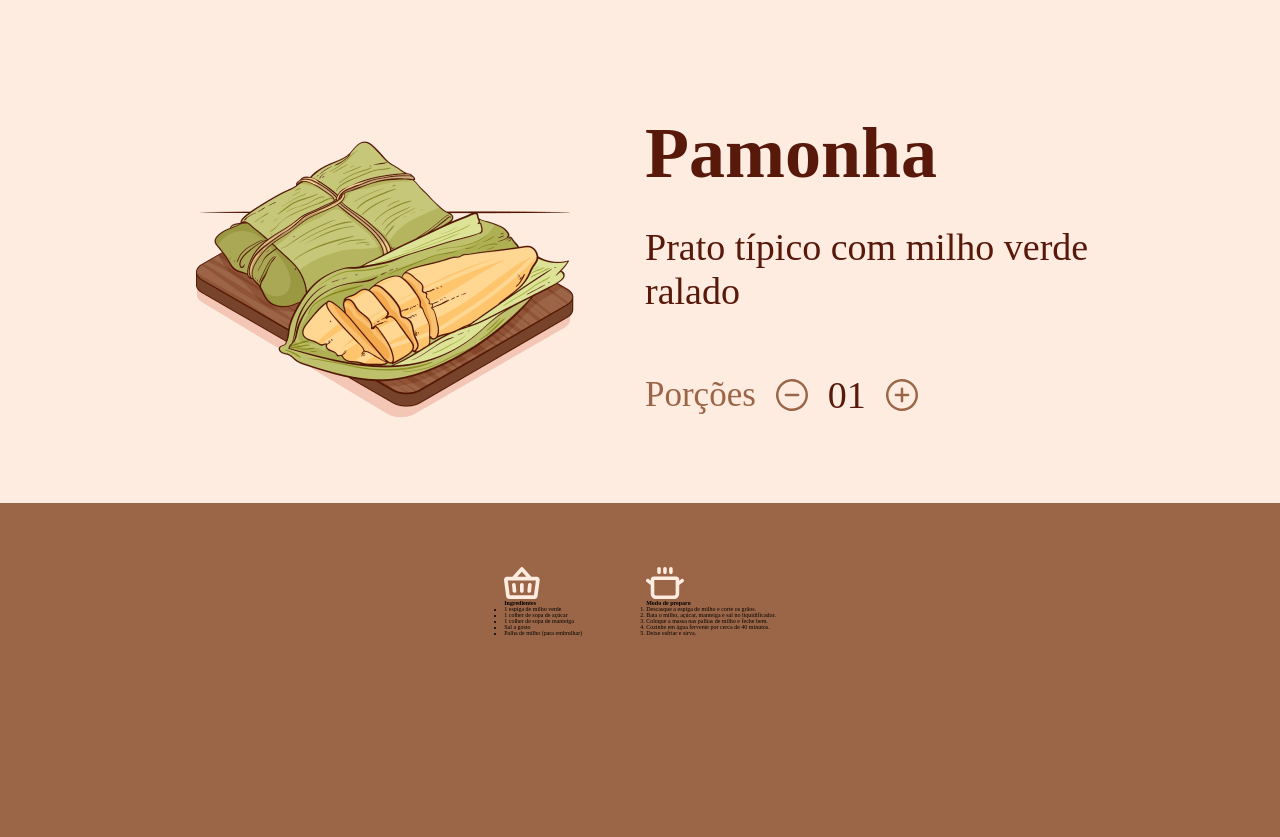
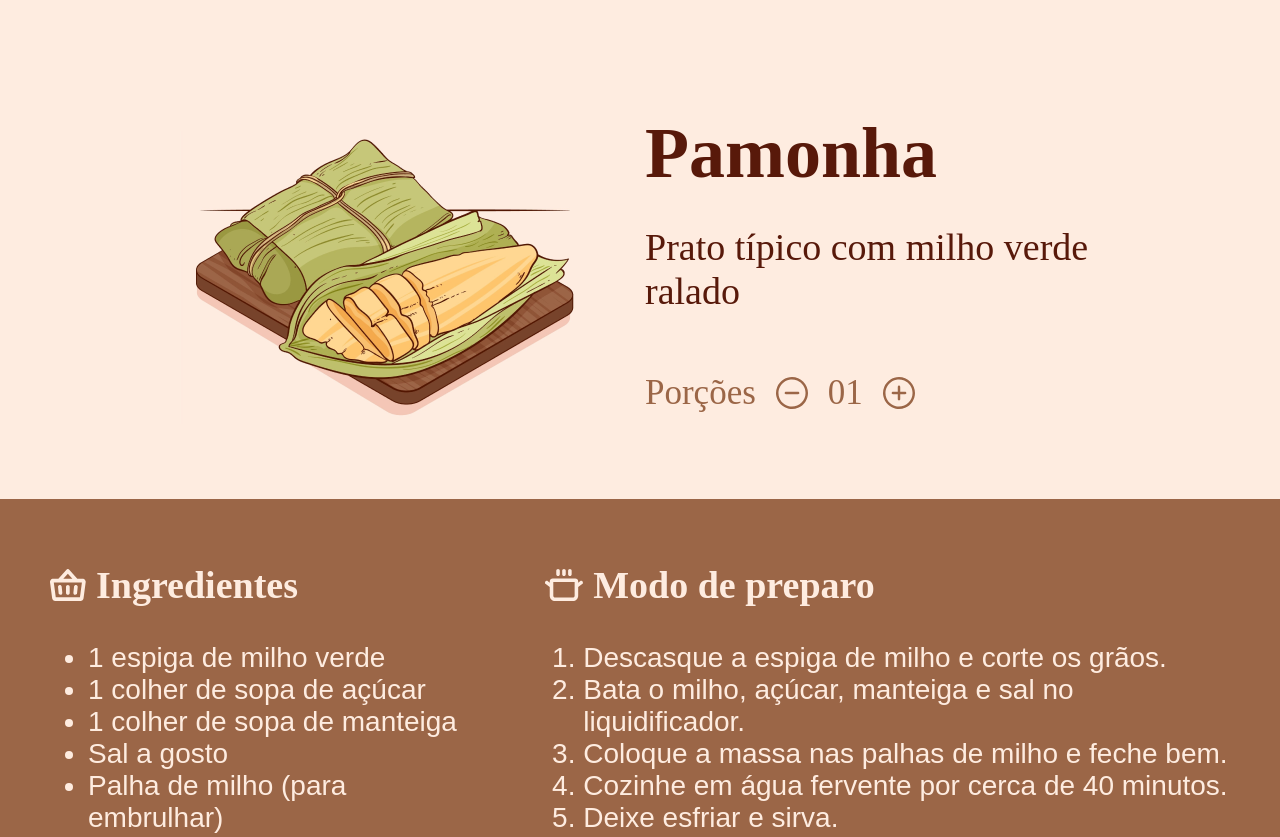
Before and after one commit to leticea/recipe-page, a plain HTML site: page index.html in a window 1280 px wide. Shown: the top 837 px of the page. Drawn offline with Linux system fonts and the light colour scheme.

Commit message:
feat(style.css): main styles

```diff
--- a/style.css
+++ b/style.css
@@ -10,6 +10,7 @@ body {
   height: 100vh;
   background-color: #feece0;
   overflow: hidden;
+  font-family: "source-serif-pro", serif;
 }
 
 .top {
@@ -46,7 +47,7 @@ picture img {
 }
 
 .buttons span,
-p {
+.buttons p {
   font-size: 3.5rem;
   color: #9b6647;
 }
@@ -64,4 +65,28 @@ button {
   gap: 6.4rem;
   padding: 6.4rem 5rem;
   background-color: #9b6647;
+  color: #feece0;
 }
+
+ul,
+ol {
+  padding-left: 3.8rem;
+}
+
+li {
+  font-size: 2.8rem;
+  font-family: "source-sans-pro", sans-serif;
+}
+
+.col1 > div,
+.col2 > div {
+  display: flex;
+  align-items: center;
+  gap: 1rem;
+  margin-bottom: 3.5rem;
+}
+
+.col1 h1,
+.col2 h1 {
+  font-size: 3.8rem;
+}
```
